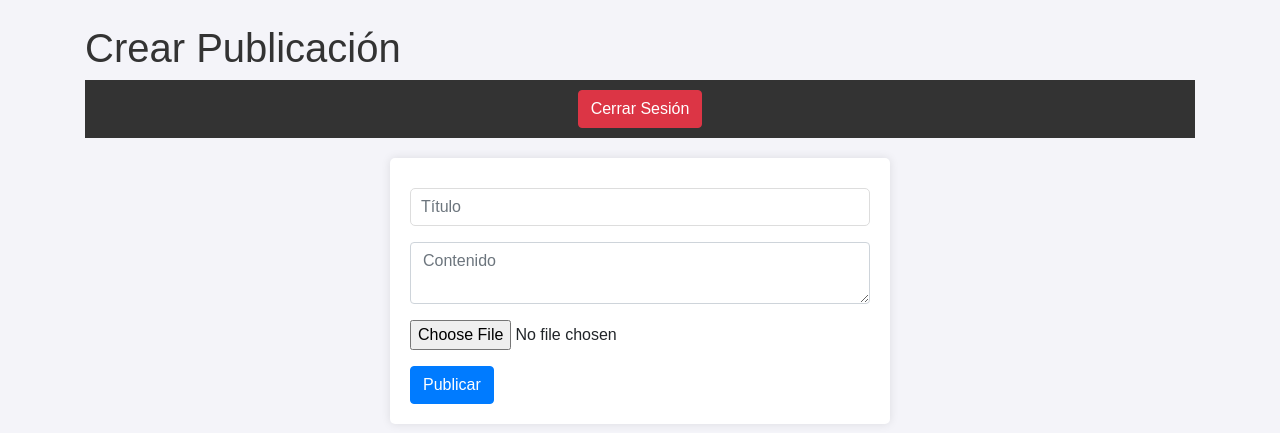
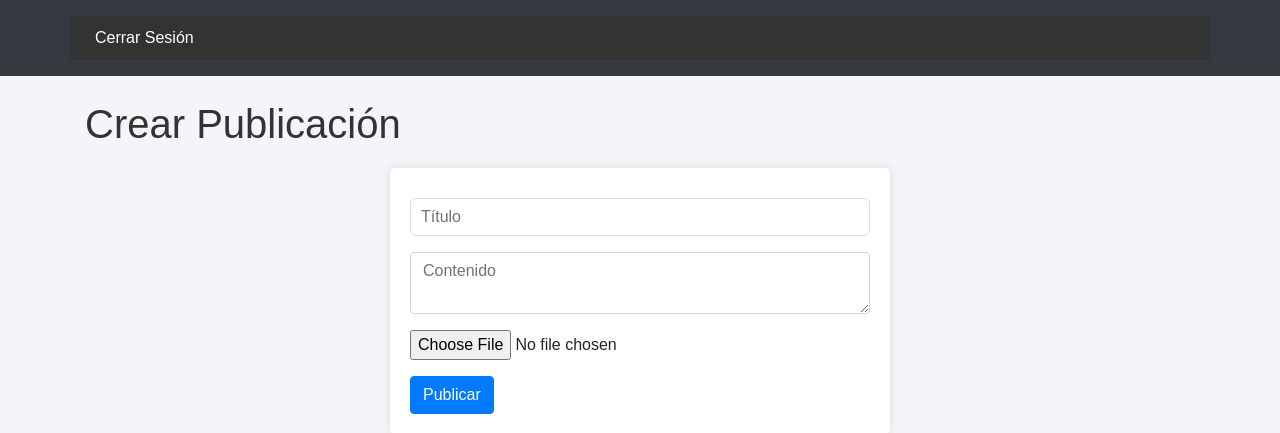
Before and after one commit to Pacotacou/blog-nuevas-tecnologias-php-mysql, a PHP site: page /post.php in a window 1280 px wide. Shown: the top 433 px of the page. Run offline with PHP 8.4, Linux system fonts and the light colour scheme; the visitor is signed in with stand-in values (Sample User, id 1); tables that the repository leaves empty hold one stand-in row (values such as "Sample post"); grey boxes marked "Sample" are stand-in pictures.

Commit message:
feat: Reuse header and fix visibility issues in user index views

```diff
--- /dev/null
+++ b/header.php
@@ -0,0 +1,13 @@
+<?php
+session_start();
+?>
+<header class="bg-dark text-white p-3">
+    <nav class="container d-flex justify-content-between">
+        <?php if (isset($_SESSION['user_id'])): ?>
+            <a href="logout.php" class="text-white">Cerrar Sesión</a>
+        <?php else: ?>
+            <a href="login.php" class="text-white">Iniciar Sesión</a>
+            <a href="register.php" class="text-white">Registrarse</a>
+        <?php endif; ?>
+    </nav>
+</header>
--- a/post.php
+++ b/post.php
@@ -33,12 +33,10 @@ $posts = $post->readAll();
     <script src="assets/script.js"></script>
 </head>
 <body>
-    <?php if (isset($_SESSION['user_id'])): ?>
-        <div class="container mt-4">
+    <?php include 'header.php'; ?>
+    <div class="container mt-4">
+        <?php if (isset($_SESSION['user_id'])): ?>
             <h1>Crear Publicación</h1>
-            <nav class="mb-3">
-                <a href="logout.php" class="btn btn-danger">Cerrar Sesión</a>
-            </nav>
             <form action="post.php" method="post" enctype="multipart/form-data" class="mb-4">
                 <div class="form-group">
                     <input type="text" name="title" class="form-control" placeholder="Título" required>
@@ -51,12 +49,7 @@ $posts = $post->readAll();
                 </div>
                 <button type="submit" class="btn btn-primary">Publicar</button>
             </form>
-        </div>
-    <?php else: ?>
-        <nav class="bg-dark text-white p-3">
-            <a href="login.php" class="text-white">Iniciar Sesión</a>
-        </nav>
-    <?php endif; ?>
+        <?php endif; ?>
 
     <div class="container mt-4">
         <h2>Publicaciones Recientes</h2>
```
Also changed, not shown: index.php (+1 -7 lines).
